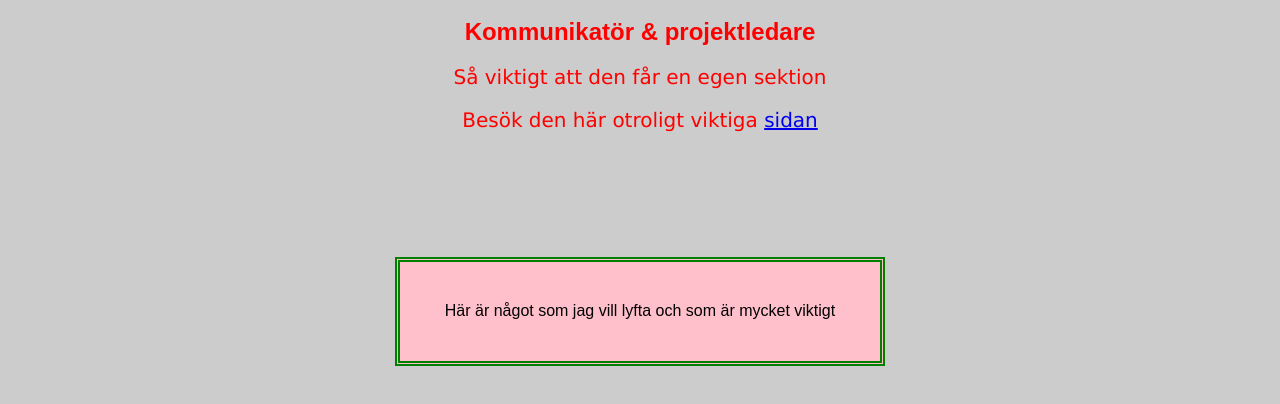
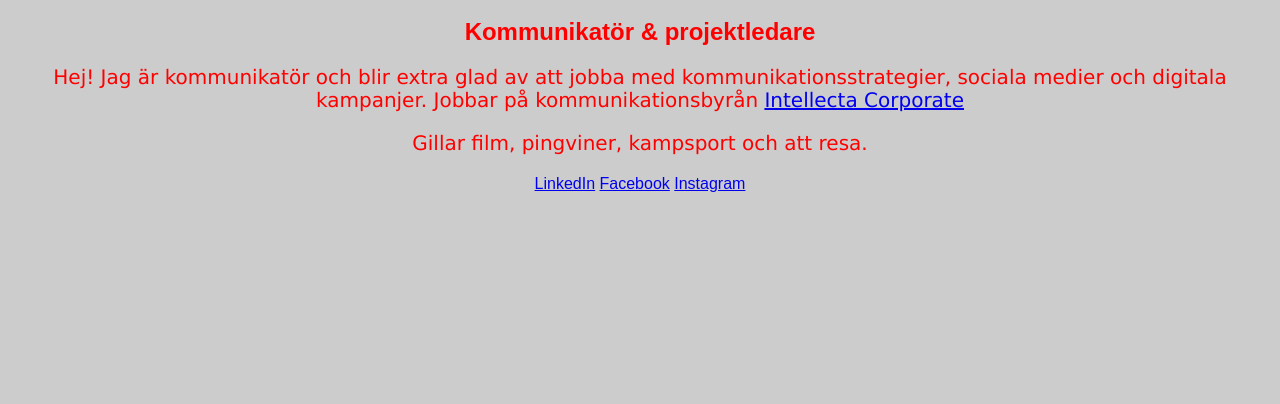
Before and after one commit to sofiesoap/sofiesoap.github.io, a plain HTML site: page index.html in a window 1280 px wide. Shown: the part 216-620 px from the top of the page. Drawn offline with Linux system fonts and the light colour scheme.

Commit message:
sociala medier

```diff
--- a/index.html
+++ b/index.html
@@ -11,16 +11,13 @@
 		<img src="https://pbs.twimg.com/profile_images/437931102045741057/Snpu2AyX.jpeg" width="150px" height="150px">
 		<h1>Sofie Haglund</h1>
 		<h2>Kommunikatör & projektledare</h2>
-		<div><p>Så viktigt att den får en egen sektion</p>
-		<p>Besök den här otroligt viktiga <a href="http://www.facebook.com"> sidan</a></div></p>
-		<div class="first-list">En to-do-list:
-			<ol>
-				<li>Köp chips</li>
-				<li>Krossa patriarkatet</li>
-				<li>Ät chips</li>
-			</ol></div>
+		<div><p>Hej! Jag är kommunikatör och blir extra glad av att jobba med kommunikationsstrategier, sociala medier och digitala kampanjer. Jobbar på kommunikationsbyrån <a href="http://www.intellectacorporate.se"> Intellecta Corporate </a></p>
+		<p>Gillar film, pingviner, kampsport och att resa.</p>
+		<div class="social-media">
+		<a href="http://www.linkedin.com">LinkedIn</a>
+		<a href="http://www.facebook.com">Facebook</a>
+		<a href="http://www.instagram.com">Instagram</a></div>
 
-		<div class="first-margins">Här är något som jag vill lyfta och som är mycket viktigt
 		</div>
 	</center>
 	</body>
```
